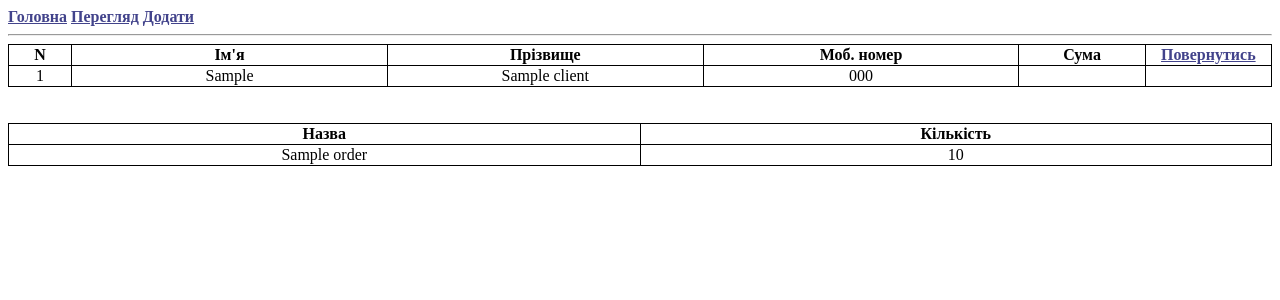
After one commit to candiel-z/Site, a Flask app: page /view/1 in a window 1280 px wide. The commit adds this page. Shown: the top 300 px of the page. Run offline with Flask 2, Linux system fonts and the light colour scheme; tables that the repository leaves empty hold one stand-in row (values such as "Sample post").

```diff
--- a/Site/app/routes.py
+++ b/Site/app/routes.py
@@ -3,21 +3,42 @@ from flask import render_template, redirect, request
 from app import app, database
 
 
-@app.route('/', methods=['GET'])
+@app.route('/')
 def index():
+    """"""
+
+    return render_template('base.html')
+
+@app.route('/view/<string:sort_type>', methods=['GET'])
+def view(sort_type):
+    """"""
+
     data = database.get_all()
-    return render_template('index.html', data=data)
+    if sort_type == 'id':
+        return render_template('view.html', data=data)
+    if sort_type == 'first_name':
+        return render_template('view.html', data=data)
+    if sort_type == 'second_name':
+        return render_template('view.html', data=data)
+    if sort_type == 'mobile_number':
+        return render_template('view.html', data=data)
+    if sort_type == 'sum':
+        return render_template('view.html', data=data)
 
-@app.route('/show_products<order_id>', methods=['GET'])
-def show_products(order_id):
+@app.route('/view/<int:order_id>', methods=['GET'])
+def view_order(order_id):
+    """"""
 
     data = database.get(order_id)
-    return render_template('show_products.html', data=data)
+    return render_template('view_order.html', data=data)
 
-@app.route('/add_order', methods=['GET', 'POST'])
+@app.route('/add', methods=['GET', 'POST'])
 def add_order():
+    """"""
+
     if request.method == 'POST':
         database.add(request.form)
-        return redirect('/')
+        return redirect('/view/id')
     if request.method == 'GET':
-        return render_template('add_order.html')
+        autoincrement_order_id = 0
+        return render_template('add_order.html', autoincrement_order_id=autoincrement_order_id)
--- a/Site/app/static/css/style.css
+++ b/Site/app/static/css/style.css
@@ -3,3 +3,11 @@ table, th, td{
     border-collapse: collapse;
     text-align: center;
 }
+
+a:link, a:visited, a:active {
+    color: rgb(66, 67, 139);
+}
+
+a:hover {
+    color: rgb(150, 150, 250);
+}
--- a/Site/app/static/js/add_input_row.js
+++ b/Site/app/static/js/add_input_row.js
@@ -1,6 +1,6 @@
 $(document).ready(function(){
     $("#add_input_row").click(function(e){
-        $("#dynamic_container").append('<div id="dynamic_container"><input placeholder="Назва" name="product_name" required minlength="1" size="20"> <input placeholder="Кількість" name="product_amount" required minlength="1" size="20"> <input type="button" value="Видалити ряд" id="delete_input_row"></div>')
+        $("#dynamic_container").append('<div id="dynamic_container"><input placeholder="Назва" name="product_name" required minlength="1" size="20"> <input placeholder="Кількість" name="product_amount" required minlength="1" size="20" value="1"> <input type="button" value="Видалити ряд" id="delete_input_row"></div>')
     });
 
     $("#dynamic_container").on("click", "#delete_input_row", function(e){
--- a/Site/app/templates/add_order.html
+++ b/Site/app/templates/add_order.html
@@ -11,9 +11,9 @@
     <script src="https://ajax.googleapis.com/ajax/libs/jquery/3.5.1/jquery.min.js"></script>
     <script src="static/js/add_input_row.js"></script>
 
-    <form action="/add_order" method="POST">
+    <form action="/add" method="POST">
         <p>
-            <input placeholder="N" name="order_id" required minlength="1" size="4">
+            <input placeholder="N" name="order_id" required minlength="1" size="4" value=" {{ autoincrement_order_id }} ">
             <input placeholder="Ім'я" name="first_name" required minlength="1" size="20">
             <input placeholder="Прізвище" name="second_name" required minlength="1" size="20">
             <input placeholder="Моб. номер" name="mobile_number" required minlength="10" maxlength="10" size="20">
@@ -24,7 +24,7 @@
         </p>
         <div id="dynamic_container">
             <input placeholder="Назва" name="product_name" size="20">
-            <input placeholder="Кількість" name="product_amount" size="20">
+            <input placeholder="Кількість" name="product_amount" size="20" value="1">
         </div>
     </form>
 
--- a/Site/app/templates/base.html
+++ b/Site/app/templates/base.html
@@ -1,8 +1,8 @@
 <!DOCTYPE html>
 
 <html>
-    <link rel="shortcut icon" href="static/img/favicon.png">
-    <link rel="stylesheet" href="static/css/style.css">
+    <link rel= "shortcut icon" href= "{{ url_for('static', filename='img/favicon.png') }}"/>
+    <link rel= "stylesheet" href= "{{ url_for('static', filename='css/style.css') }}"/>
     <head>
         <title>
             {% block title %}{% endblock %} | Site
@@ -10,8 +10,9 @@
     </head>
 
     <header>
-        <a href="/">Перегляд</a>
-        <a href="/add_order">Додати</a>
+        <a href="/"><b>Головна</b></a>
+        <a href="/view/id"><b>Перегляд</b></a>
+        <a href="/add"><b>Додати</b></a>
         <hr>
     </header>
 
--- /dev/null
+++ b/Site/app/templates/view_order.html
@@ -0,0 +1,48 @@
+{% extends 'base.html' %}
+
+{% block title %}
+
+    Перегляд
+
+{% endblock %}
+
+{% block body %}
+
+    <table style="width:100%">
+        <tr>
+            <th width="5%">N</th>
+            <th width="25%">Ім'я</th>
+            <th width="25%">Прізвище</th>
+            <th width="25%">Моб. номер</th>
+            <th width="10%">Сума</th>
+            <th width="11%"><a href="/view/id">Повернутись</a></th>
+        </tr>
+        <tr>
+            <td>{{ data[0][0] }}</td>
+            <td>{{ data[0][1] }}</td>
+            <td>{{ data[0][2] }}</td>
+            <td>{{ data[0][3] }}</td>
+            <td></td>
+        </tr>
+    </table>
+
+    <br><br>
+
+    <table style="width:100%">
+        <tr>
+            <th width="50%">Назва</th>
+            <th width="50%">Кількість</th>
+        </tr>
+
+        {% for item in data[1] %}
+
+            <tr>
+                <td>{{ item[1] }}</td>
+                <td>{{ item[2] }}</td>
+            </tr>
+
+        {% endfor %}
+
+    </table>
+
+{% endblock %}
```
Also changed, not shown: Site/app/templates/index.html (deleted, +0 -35 lines), Site/app/templates/show_products.html (deleted, +0 -44 lines), Site/app/templates/view.html (added, +36 -0 lines).
